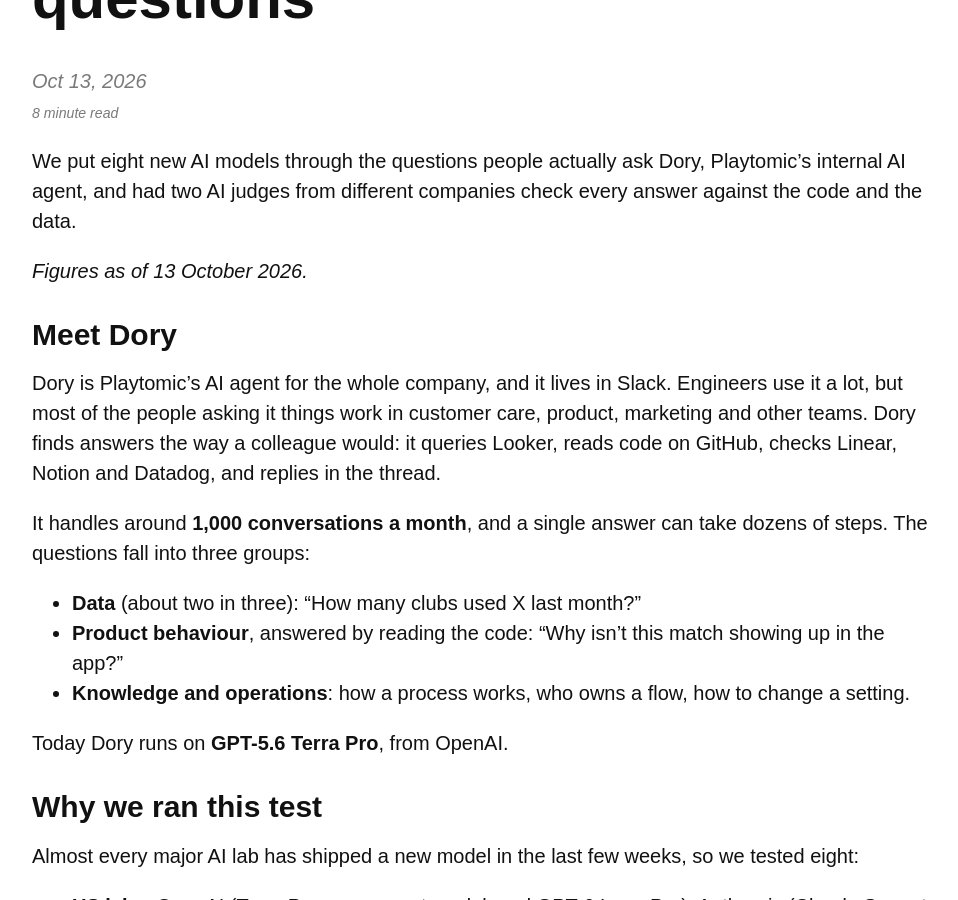
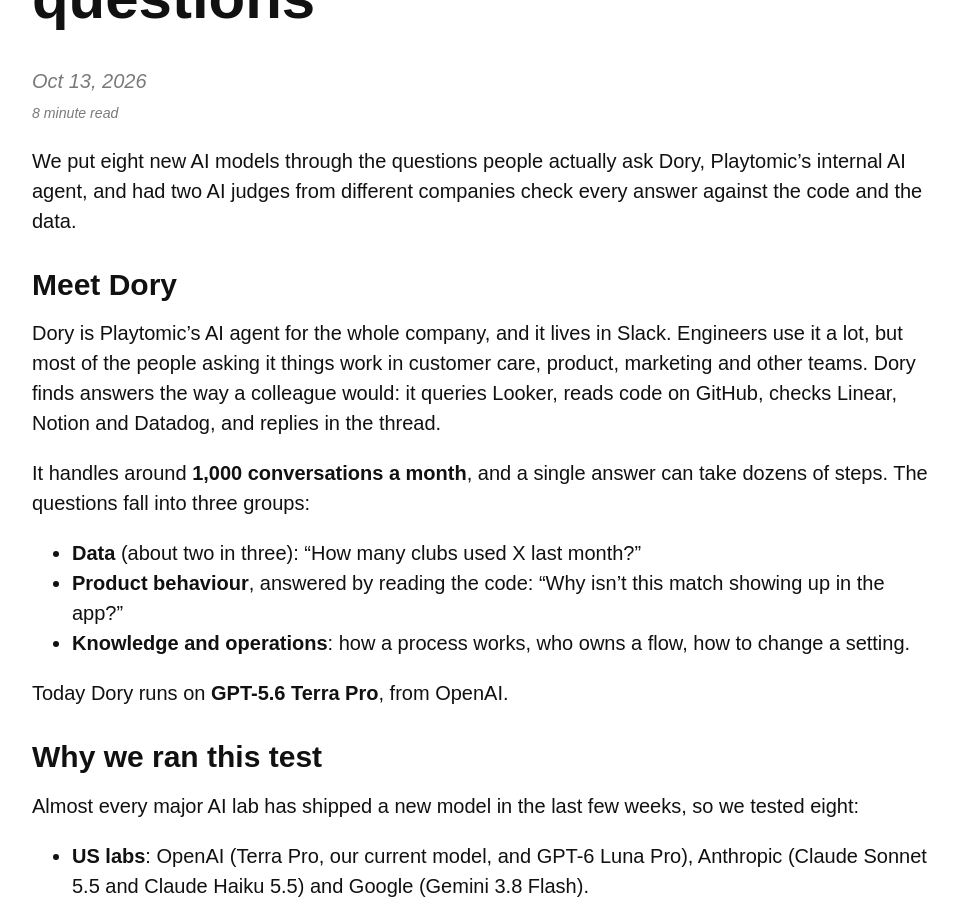
Before and after one commit to angelolloqui/angelolloqui.github.io, a Jekyll site: the page built from _posts/2026-10-13-52-Which-Model-Should-Dory-Run-On.md, in a window 1280 px wide and 900 px high, scrolled down 399 px. Shown: the whole window, without its empty margins (158-1116 px from the left). Built offline with Jekyll 4.4.1, drawn with Linux system fonts in a browser that asks for light colours; nearby versions of some CDN libraries; some web fonts are replaced.

Commit message:
Remove the as-of line from the Dory post
Co-Authored-By: Claude Opus 5.5 (1M context) <noreply@anthropic.com>

```diff
--- a/_posts/2026-10-13-52-Which-Model-Should-Dory-Run-On.md
+++ b/_posts/2026-10-13-52-Which-Model-Should-Dory-Run-On.md
@@ -10,8 +10,6 @@ permalink: /blog/:title
 ---
 
 We put eight new AI models through the questions people actually ask Dory, Playtomic's internal AI agent, and had two AI judges from different companies check every answer against the code and the data.
-
-*Figures as of 13 October 2026.*
 
 ## Meet Dory
 
```
